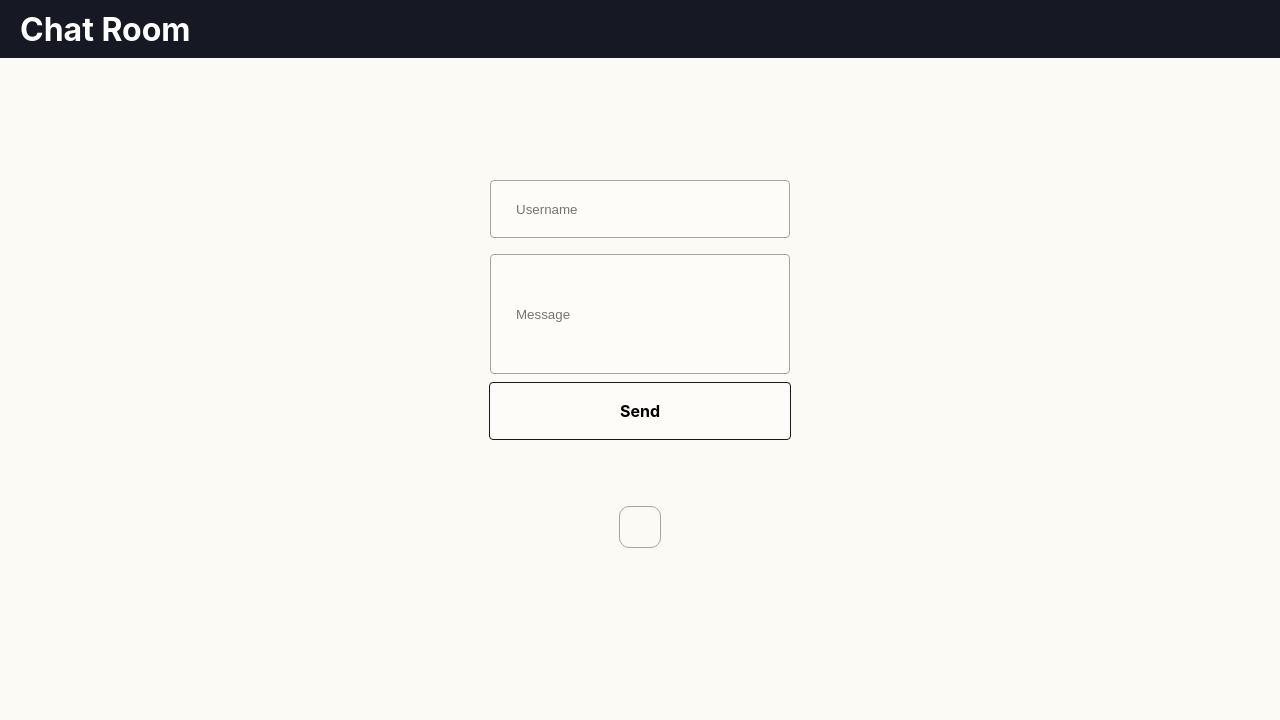
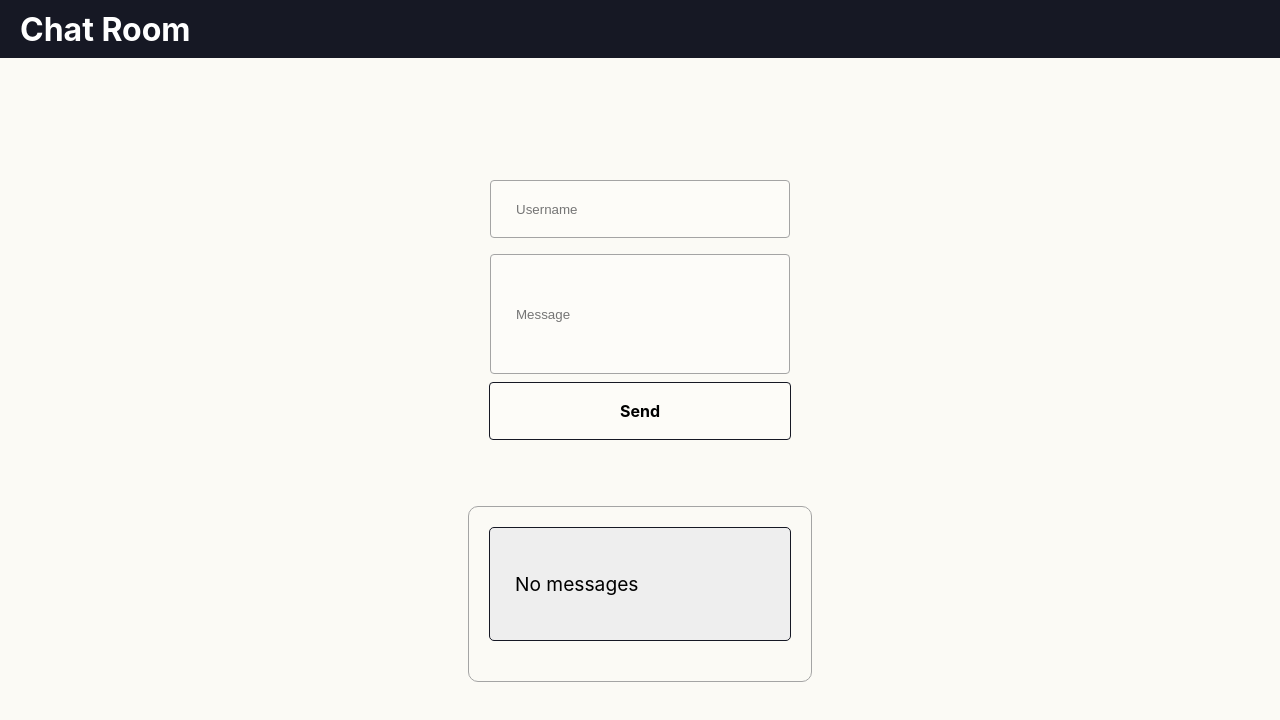
Before and after one commit to DimitrisTheo-Dev/Form-Redux-LocalStorage, a React (Create React App) app: page / in a window 1280 px wide. Shown: the top 720 px of the page. Built offline with nearby package versions, Linux system fonts and the light colour scheme.

Commit message:
feat: added MessageFallback

```diff
--- a/src/components/AllMessages/index.tsx
+++ b/src/components/AllMessages/index.tsx
@@ -2,6 +2,8 @@ import { useEffect } from "react"
 import { fetchMessages } from "../../index"
 import { useDispatch, useSelector } from "react-redux"
 import { css } from "@emotion/css"
+import { Message } from "../Message"
+import { MessagesFallback } from "../MessagesFallback"
 
 export function AllMessages() {
   const dispatch = useDispatch()
@@ -9,22 +11,24 @@ export function AllMessages() {
   useEffect(() => {
     dispatch(fetchMessages)
   }, [dispatch])
+  const loadingMessages = useSelector(
+    (state: { messages: { loading: any } }) => state.messages.loading
+  )
+  const latestMessages = messages?.messages
   return (
     <div className={styles.container}>
       <div className={styles.scrollbar}>
-        {messages?.messages.map((message: any, idx: number) => (
-          <>
-            <div className={styles.message} key={idx}>
-              <span key={idx + "_username"} className={styles.username}>
-                {message.username}
-              </span>
-              <p key={idx + "_body"} className={styles.messageText}>
-                {message.body}
-              </p>
-            </div>
-            <br />
-          </>
-        ))}
+        {!loadingMessages ? (
+          latestMessages.length ? (
+            latestMessages.map((message: any, idx: number) => (
+              <Message message={message} />
+            ))
+          ) : (
+            <Message message={{ body: "No messages" }} />
+          )
+        ) : (
+          <MessagesFallback />
+        )}
       </div>
     </div>
   )
@@ -40,23 +44,6 @@ const styles = {
       width: auto;
     }
     overflow: hidden;
-  `,
-  message: css`
-    width: 400px;
-    @media (max-width: 1280px) {
-      width: 250px;
-    }
-    background-color: var(--lightgray);
-    font-size: 1.5rem;
-    border-radius: 5px;
-    padding: 25px;
-  `,
-  username: css`
-    font-weight: bold;
-  `,
-  messageText: css`
-    font-weight: normal;
-    font-size: 1.2rem;
   `,
   scrollbar: css`
     border: 1px solid var(--lightgray);
--- a/src/components/Form/index.tsx
+++ b/src/components/Form/index.tsx
@@ -1,13 +1,11 @@
 import { css } from "@emotion/css"
 import { useState } from "react"
-import { useDispatch, useSelector } from "react-redux"
+import { useDispatch } from "react-redux"
 import { submitValues } from "../../index"
 
 export function Form() {
   const dispatch = useDispatch()
-  const loadingMessages = useSelector(
-    (state: { messages: { loading: any } }) => state.messages.loading
-  )
+
   const [messageValue, setMessageValue] = useState<any>({})
 
   const previousMessages = JSON.parse(localStorage.getItem("messages") || "{}")
@@ -43,9 +41,6 @@ export function Form() {
   }
   const handleBodyChange = (e: { target: { value: any } }) => {
     setMessageValue({ username: messageValue.username, body: e.target.value })
-  }
-  if (loadingMessages) {
-    return <p>loading...</p>
   }
 
   return (
--- /dev/null
+++ b/src/components/Message/index.tsx
@@ -0,0 +1,34 @@
+import { css } from "@emotion/css"
+
+export function Message({ message }: any) {
+  return (
+    <>
+      <div className={styles.message}>
+        <span className={styles.username}>{message.username}</span>
+        <p className={styles.messageText}>{message.body}</p>
+      </div>
+      <br />
+    </>
+  )
+}
+
+const styles = {
+  message: css`
+    width: 400px;
+    @media (max-width: 1280px) {
+      width: 250px;
+    }
+    background-color: var(--messageBackground);
+    border: 1px solid var(--header);
+    font-size: 1.5rem;
+    border-radius: 5px;
+    padding: 25px;
+  `,
+  username: css`
+    font-weight: bold;
+  `,
+  messageText: css`
+    font-weight: normal;
+    font-size: 1.2rem;
+  `,
+}
--- /dev/null
+++ b/src/components/MessagesFallback/index.tsx
@@ -0,0 +1,72 @@
+import { css, cx } from "@emotion/css"
+
+export function MessagesFallback() {
+  return (
+    <>
+      <div className={styles.message}>
+        <span className={cx(styles.username, "skeleton")} />
+        <p className={cx(styles.messageText, "skeleton")} />
+      </div>
+      <br />
+    </>
+  )
+}
+
+const styles = {
+  message: css`
+    width: 400px;
+    @media (max-width: 1280px) {
+      width: 250px;
+    }
+    font-size: 1.5rem;
+    border-radius: 5px;
+    padding: 25px;
+    background-color: var(--messageBackground);
+    border: 1px solid var(--header);
+  `,
+  username: css`
+    display: flex;
+    @media (max-width: 1280px) {
+      width: 250px;
+    }
+    width: 400px;
+    height: 35px;
+    border-radius: 5px;
+    &.skeleton {
+      opacity: 0.7;
+      animation: skeleton-loading 1s linear infinite alternate;
+    }
+
+    @keyframes skeleton-loading {
+      0% {
+        background-color: hsl(200, 20%, 70%);
+      }
+
+      100% {
+        background-color: hsl(200, 20%, 95%);
+      }
+    }
+  `,
+  messageText: css`
+    display: flex;
+    @media (max-width: 1280px) {
+      width: 250px;
+    }
+    width: 400px;
+    height: 125px;
+    &.skeleton {
+      opacity: 0.7;
+      animation: skeleton-loading 1s linear infinite alternate;
+    }
+
+    @keyframes skeleton-loading {
+      0% {
+        background-color: hsl(200, 20%, 70%);
+      }
+
+      100% {
+        background-color: hsl(200, 20%, 95%);
+      }
+    }
+  `,
+}
--- a/src/index.css
+++ b/src/index.css
@@ -20,6 +20,7 @@ code {
   --gray: #808080;
   --lightgray: #a4a4a4;
   --background: #FBFAF5;
+  --messageBackground: #eeeeee;
   --header: #161824;
   --tooltip-track: #F1F1F1;
 }
--- a/src/index.tsx
+++ b/src/index.tsx
@@ -29,7 +29,7 @@ const reducer = (
         username: action.payload.username,
         body: action.payload.body,
       }
-    case "LOADING_TODOS":
+    case "LOADING_MESSAGES":
       return { ...state, loading: true }
 
     default:
```
